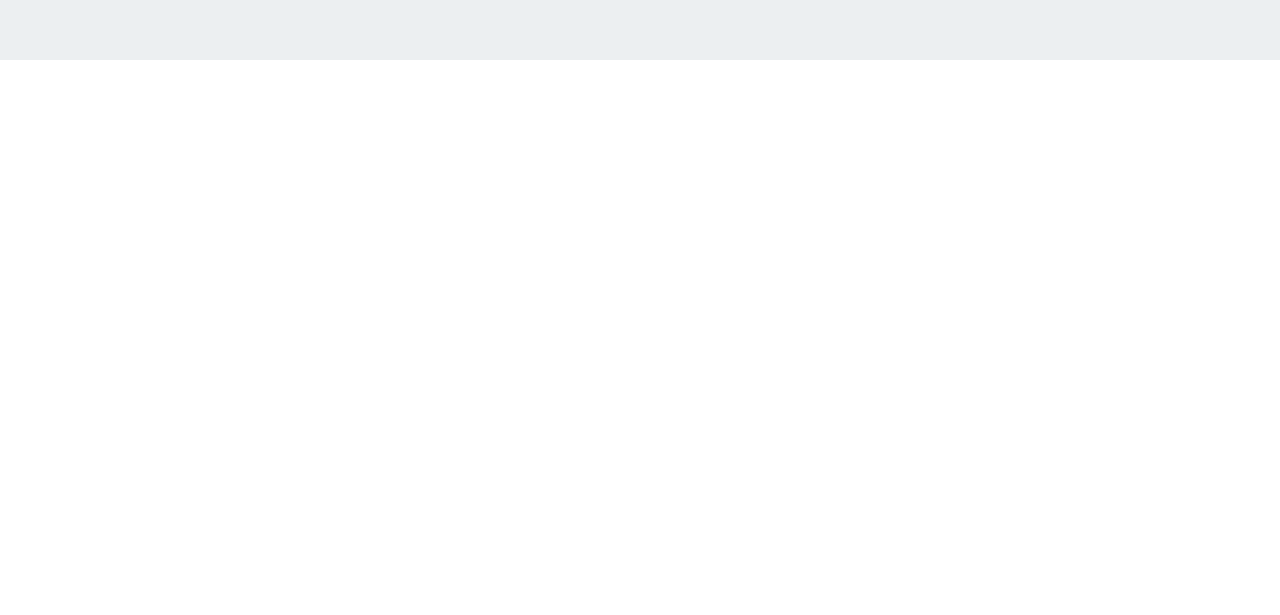
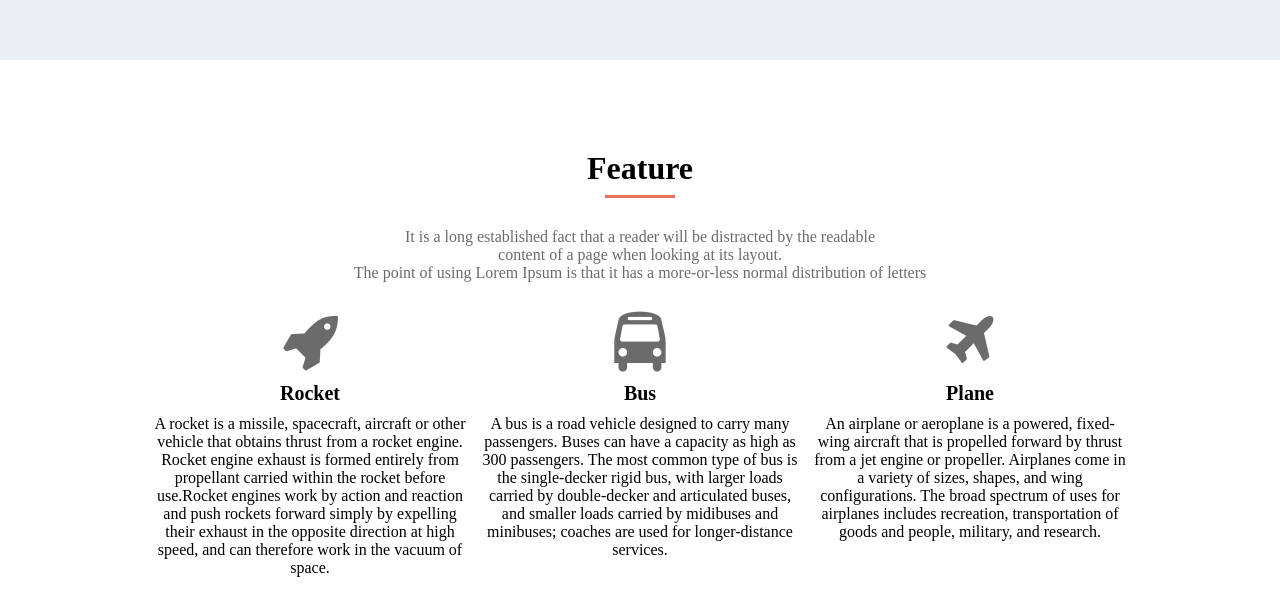
Before and after one commit to sugayu/wcp1-10, a plain HTML site: page index.html in a window 1280 px wide. Shown: the part 1512-2127 px from the top of the page. Before the commit the page ends 1572 px from the top, so only its background shows below. Drawn offline with Linux system fonts and the light colour scheme.

Commit message:
Feature complete

```diff
--- a/index.html
+++ b/index.html
@@ -37,10 +37,10 @@
   <!-- Portfolio -->
   <div class="portfolio">
     <section class="port-contents">
-      <h2 class="port-headline">Portfolio</h2>
+      <h2 class="headline">Portfolio</h2>
       <!-- CSSでborderの横幅は指定できないのでボックスを作る -->
-      <div class="port-border"></div>
-      <div class="port-text">
+      <div class="border"></div>
+      <div class="text">
         It is a long established fact that a reader will be distracted by the readable <br>
         content of a page when looking at its layout. <br>
         The point of using Lorem Ipsum is that it has a more-or-less normal distribution of letters
@@ -55,5 +55,35 @@
       </div>
     </section>
   </div>
+  <!-- Feature -->
+  <section class="feature">
+    <h2 class="headline">Feature</h2>
+    <!-- CSSでborderの横幅は指定できないのでボックスを作る -->
+    <div class="border"></div>
+    <div class="text">
+      It is a long established fact that a reader will be distracted by the readable <br>
+      content of a page when looking at its layout. <br>
+      The point of using Lorem Ipsum is that it has a more-or-less normal distribution of letters
+    </div>
+    <div class="strength">
+      <div class="strength-contents clearfix">
+        <section class="strength-content">
+          <i class="fa fa-rocket" aria-hidden="true"></i>
+          <h2 class="strength-title">Rocket</h2>
+          <div class="strength-text">A rocket is a missile, spacecraft, aircraft or other vehicle that obtains thrust from a rocket engine. Rocket engine exhaust is formed entirely from propellant carried within the rocket before use.Rocket engines work by action and reaction and push rockets forward simply by expelling their exhaust in the opposite direction at high speed, and can therefore work in the vacuum of space.</div>
+        </section>
+        <section class="strength-content">
+          <i class="fa fa-bus" aria-hidden="true"></i>
+          <h2 class="strength-title">Bus</h2>
+          <div class="strength-text">A bus is a road vehicle designed to carry many passengers. Buses can have a capacity as high as 300 passengers. The most common type of bus is the single-decker rigid bus, with larger loads carried by double-decker and articulated buses, and smaller loads carried by midibuses and minibuses; coaches are used for longer-distance services.</div>
+        </section>
+        <section class="strength-content">
+          <i class="fa fa-plane" aria-hidden="true"></i>
+          <h2 class="strength-title">Plane</h2>
+          <div class="strength-text">An airplane or aeroplane is a powered, fixed-wing aircraft that is propelled forward by thrust from a jet engine or propeller. Airplanes come in a variety of sizes, shapes, and wing configurations. The broad spectrum of uses for airplanes includes recreation, transportation of goods and people, military, and research. </div>
+        </section>
+      </div>
+    </div>
+  </section>
 </body>
 </html>
--- a/style.css
+++ b/style.css
@@ -11,6 +11,23 @@
   content: "";
   display: block;
   clear: both;
+}
+.headline {
+  font-size: 32px;
+  color: #000000;
+  padding-top: 90px;
+  text-align: center;
+}
+/* CSSでborderの横幅を指定することはできないので新しく要素を作った */
+.border {
+  padding-top: 8px;
+  width: 70px;
+  border-bottom: solid 3px #EC715F;
+  margin: 0 auto;
+}
+.text {
+  padding-top: 30px;
+  text-align: center;
 }
 
 header {
@@ -67,23 +84,6 @@ nav {
   width: 920px;
   margin: 0 auto;
 }
-.port-headline {
-  font-size: 32px;
-  color: #000000;
-  padding-top: 90px;
-  text-align: center;
-}
-/* CSSでborderの横幅を指定することはできないので新しく要素を作った */
-.port-border {
-  padding-top: 8px;
-  width: 70px;
-  border-bottom: solid 3px #EC715F;
-  margin: 0 auto;
-}
-.port-text {
-  padding-top: 30px;
-  text-align: center;
-}
 .port-boxes {
   padding-top: 30px;
 }
@@ -125,6 +125,36 @@ nav {
   background-image: url(img/webcamp-mother.png);
 }
 
+.feature {
+  width: 100%;
+}
+.strength-contents {
+  width: 980px;
+  padding-top: 30px;
+  margin: 0 auto 90px;
+
+}
+.strength-content i {
+  font-size: 60px;
+}
+.strength-content {
+  width: 320px;
+  text-align: center;
+  float: left;
+  margin: 0 10px 10px 0;
+}
+.strength-content:last-child  {
+  margin: 0;
+}
+.strength-title {
+  font-size: 20px;
+  color: #000000;
+  padding: 10px 0;
+}
+.strength-text {
+  font-size: 16px;
+  color: #000000;
+}
 
 /* スマホだけに適用するCSS (iPhone7(375×667)でテスト済み) */
 @media screen and (max-width: 479px) {
```
